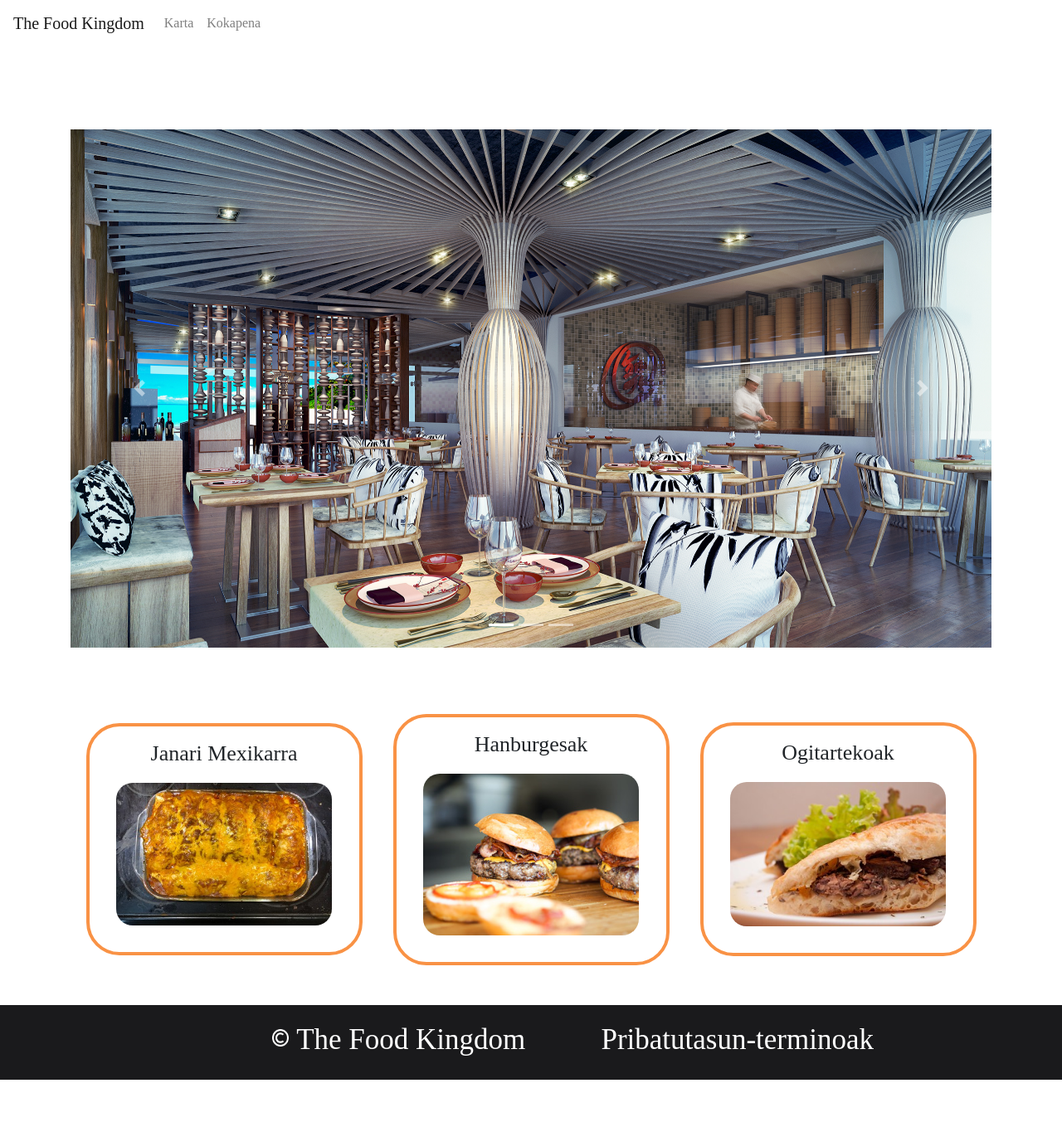
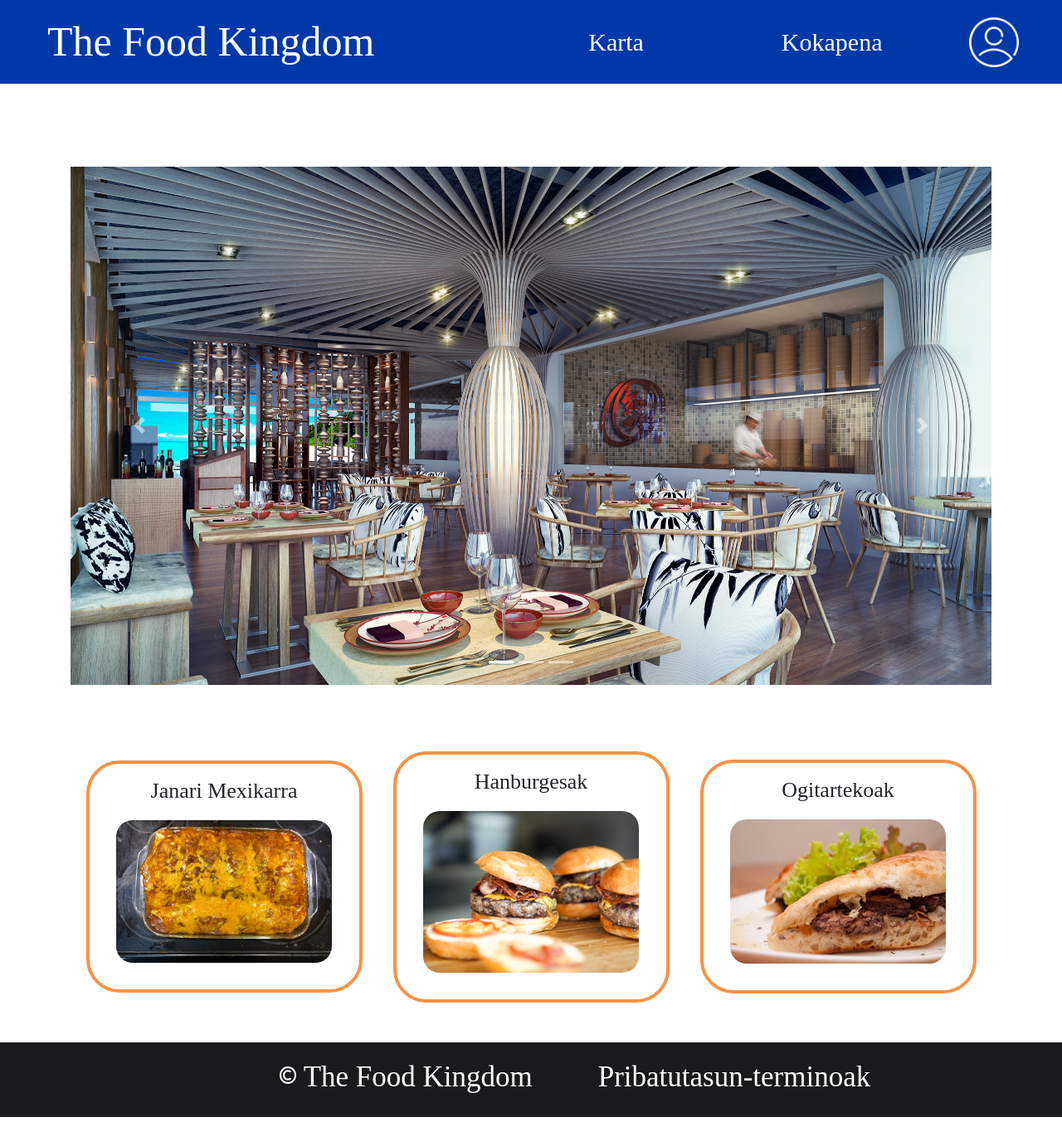
Before and after one commit to garateHegoi/TheFoodKingdom, a Django app: page / in a window 1280 px wide. Shown: the whole page at 83% size. Before the commit the page ends 1302 px from the top, so only its background shows below. Run offline with Django 4.2, Linux system fonts and the light colour scheme; some libraries are stand-ins or nearby versions.

Commit message:
navbar estiloa bukatu

```diff
--- a/Django/TheFoodKingdom/janaria/static/css/styles.css
+++ b/Django/TheFoodKingdom/janaria/static/css/styles.css
@@ -2,48 +2,10 @@
     font-family: Gabriela;
 }
 
-.nav{
-    background-color: #0038A8;
-    height: 120px;
-    font-size: 48px;
-}
-
-.nav_title{
-    font-size: 48px;
+.user_icon{
+    max-width: 60px;
     color: #fff;
-    padding: 1em;
-    margin-top: 5px;
-    margin-left: 30px;
-    text-decoration: none;
-}
-
-.nav_title:hover {
-    color: #fff;
-    text-decoration: none;
-
-}
-
-.nav_elements{
-    font-size: 40px;
-    color: #fff;
-    padding: 1em;
-    margin-right: 100px;
-    text-decoration:none;
-}
-
-.nav_elements:hover {
-    color: #F99245;
-    text-decoration: none;
-}
-
-.nav_elements_margins{
-    margin-left: 200px;
-}
-
-.user_icon{
-    width: 17%;
-    color: #fff;
-    margin-left: 65%;
+    margin-right: 5%
 }
 
 .content_wrapper {
@@ -121,3 +83,33 @@
     padding: 1em;
     margin-left: -100px;
 }
+
+nav a{
+    color: #fff !important;
+}
+
+/* cambiar color de letra */
+nav ul li a{
+    color: #fff !important;
+    font-size: 30px;
+    margin-left: 150px;
+}
+
+nav ul li a:hover{
+    color: #F99245 !important;
+
+}
+
+/* cambiar el color de fondo a la barra */
+nav.navbar {
+    background-color: #0038A8;
+}
+
+.nav_div a{
+    font-size: 50px;
+    padding-left: 10%;
+}
+
+.elements{
+padding-left: 10%;
+}
--- a/Django/TheFoodKingdom/janaria/templates/base.html
+++ b/Django/TheFoodKingdom/janaria/templates/base.html
@@ -17,13 +17,14 @@
 </head>
 <body>
   {% with request.resolver_match.url_name as url_name %}
-<nav class="navbar navbar-expand-lg navbar-light">
+<nav class="navbar navbar-expand-lg navbar-light navbar_style">
   <button class="navbar-toggler navbar-toggler-right" type="button" data-toggle="collapse" data-target="#navbarTogglerDemo02" aria-controls="navbarTogglerDemo02" aria-expanded="false" aria-label="Toggle navigation">
     <span class="navbar-toggler-icon"></span>
   </button>
-  <a class="navbar-brand {% if url_name == 'index' %} active {% endif %}" href="{% url 'index' %}" aria-current="index">The Food Kingdom</a>
-
-  <div class="collapse navbar-collapse" id="navbarTogglerDemo02">
+    <div class="nav_div">
+        <a class="navbar-brand {% if url_name == 'index' %} active {% endif %}" href="{% url 'index' %}" aria-current="index">The Food Kingdom</a>
+    </div>
+  <div class="collapse navbar-collapse elements" id="navbarTogglerDemo02">
     <ul class="navbar-nav mr-auto mt-2 mt-md-0">
       <li class="nav-item">
         <a class="nav-link {% if url_name == 'karta' %} active {% endif %}" href="{% url 'karta' %}" aria-current="karta">Karta</a>
@@ -32,6 +33,7 @@
         <a class="nav-link {% if url_name == 'kokapena' %} active {% endif %}" href="{% url 'kokapena' %}" aria-current="kokapena">Kokapena</a>
       </li>
     </ul>
+      <img class="user_icon" src="{% static 'img/usuario.png'%}">
   </div>
 </nav>
 {% endwith %}
@@ -39,8 +41,8 @@
 
 {% endblock content %}
 <footer class="foot">
-    <div class="row div_height">
-        <div class="col-5 footer_div">
+    <div class="d-flex flex-row div_height">
+        <div class="col-5 footer_div ">
             <img class="copyright_img" src="{% static 'img/copyright.png'%}">
             <a class="footer_title" href="#">The Food Kingdom</a>
         </div>
```
